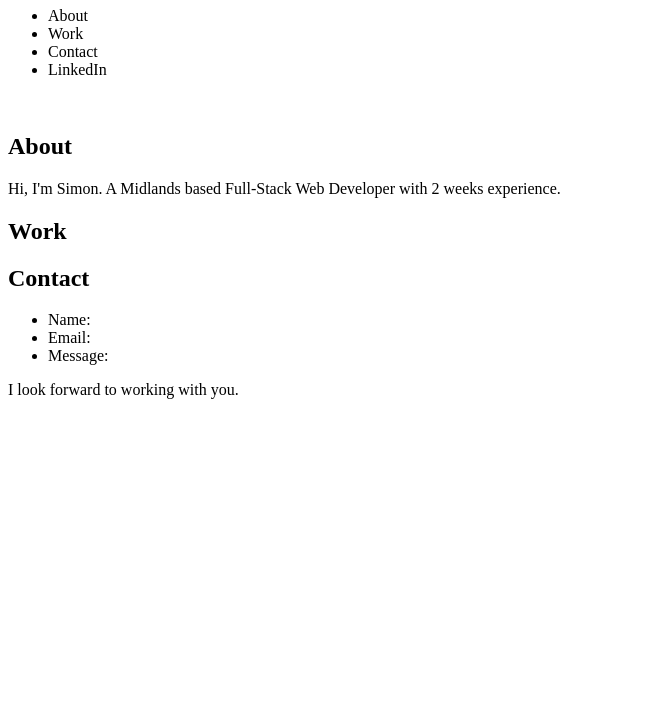
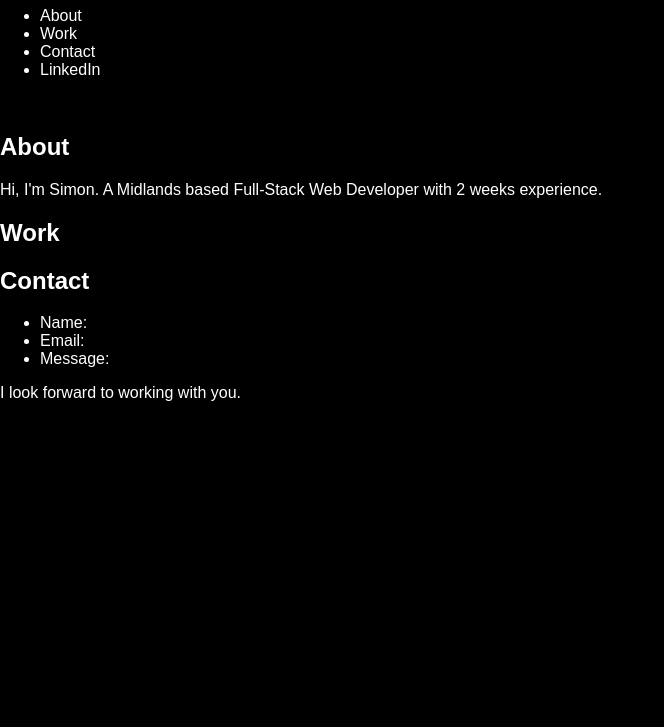
Before and after one commit to simonmoore23/wk2-Challenge-Portfolio, a plain HTML site: page index.html in a window 1280 px wide. Shown: the part 73-800 px from the top of the page, without its empty margins (0-664 px from the left). Drawn offline with Linux system fonts and the light colour scheme.

Commit message:
Linked css

```diff
--- a/assets/style.css
+++ b/assets/style.css
@@ -0,0 +1,19 @@
+:root {
+    --bg-body: black;
+    --bg-contact: gray;
+    --accent: pink;
+    --text: white;
+    --invalid: red;
+}
+
+html {
+    box-sizing: border-box;
+    font-size: 100%;
+}
+
+body {
+    margin: 0;
+    font-family: 'Avenir', sans-serif;
+    color: var(--text);
+    background-color: var(--bg-body);
+}
--- a/index.html
+++ b/index.html
@@ -4,7 +4,7 @@
     <meta charset="UTF-8" />
     <meta http-equiv="X-UA-Compatible" content="IE=edge" />
     <meta name="viewport" content="width=device-width, initial-scale=1.0" />
-    <link>
+    <link rel="stylesheet" href="./assets/style.css">
     <title>Portfolio - Simon Moore</title>
   </head>
   <body>
```
